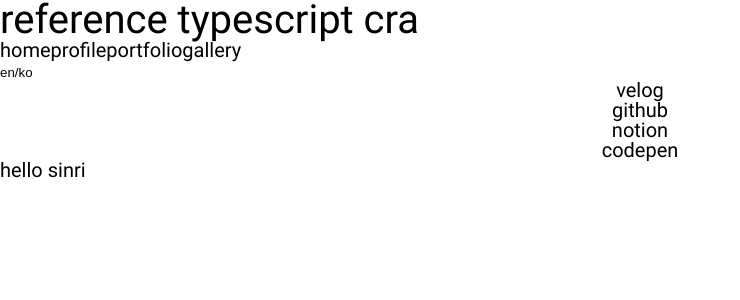
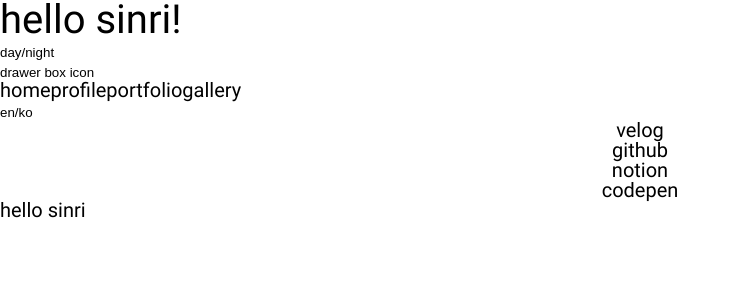
Before and after one commit to sinri0809/sinristory, a React (Create React App) app: page / in a window 1280 px wide. Shown: the top 300 px of the page, without its empty margins (0-740 px from the left). Built offline with nearby package versions, Linux system fonts and the light colour scheme.

Commit message:
feat: Add Header

```diff
--- a/src/components/layout/Header.tsx
+++ b/src/components/layout/Header.tsx
@@ -1,11 +1,36 @@
+import React, { useRef } from 'react';
 import { Link } from "react-router-dom";
 
 import { links } from "routes/links";
 
 const Header = () => {
+  const refDrawer = useRef<HTMLDivElement>(null);
+
   return (
-    <header>
-      <h1>reference typescript cra</h1>
+    <header className="header">
+      <div className="header-wrap">
+        <div className="header-title">
+          <h1 className="title">hello sinri!</h1>
+        </div>
+        <div className="header-theme">
+          <button>day/night</button>
+        </div>
+
+        <div className="header-drawer">
+          <button
+            className="btn drawer-trigger"
+            onClick={() => {
+              refDrawer.current?.style.display === 'none'
+              ? refDrawer.current.style.setProperty("display", 'block')
+              : refDrawer.current?.style.setProperty("display", 'none')
+            }}
+          >drawer box icon</button>
+
+          <div
+            ref={refDrawer}
+            className="drawer-container"
+          >
+            <div className="drawer-wrap">
               <nav>
                 <Link to={links.home}>home</Link>
                 <Link to={links.profile}>profile</Link>
@@ -21,6 +46,10 @@ const Header = () => {
                 <li>notion</li>
                 <li>codepen</li>
               </ul>
+            </div>
+          </div>
+        </div>
+      </div>
     </header>
   )
 };
--- a/src/styles/base/_base.scss
+++ b/src/styles/base/_base.scss
@@ -0,0 +1,5 @@
+#root {
+  width: 100vw;
+  height: 100vh;
+  overflow: hidden;
+}
--- /dev/null
+++ b/src/styles/layout/_header.scss
@@ -0,0 +1,36 @@
+.header {
+  position: relative;
+  width: 100%;
+  height: var(--header-height);
+
+  height: 8rem;
+  // background-color: red;
+}
+
+.header-wrap {
+  position: fixed;
+  top: 0;
+  left: 0;
+
+  width: 100%;
+  height: inherit;
+
+  display: flex;
+  justify-content: space-between;
+  align-items: center;
+}
+
+.header-drawer {
+  position: relative;
+}
+
+.drawer-container {
+  position: relative;
+
+  display: none;
+}
+
+.drawer-wrap {
+  position: absolute;
+  right: 0;
+}
```
Lines whose indentation alone changed are shown as unchanged.
